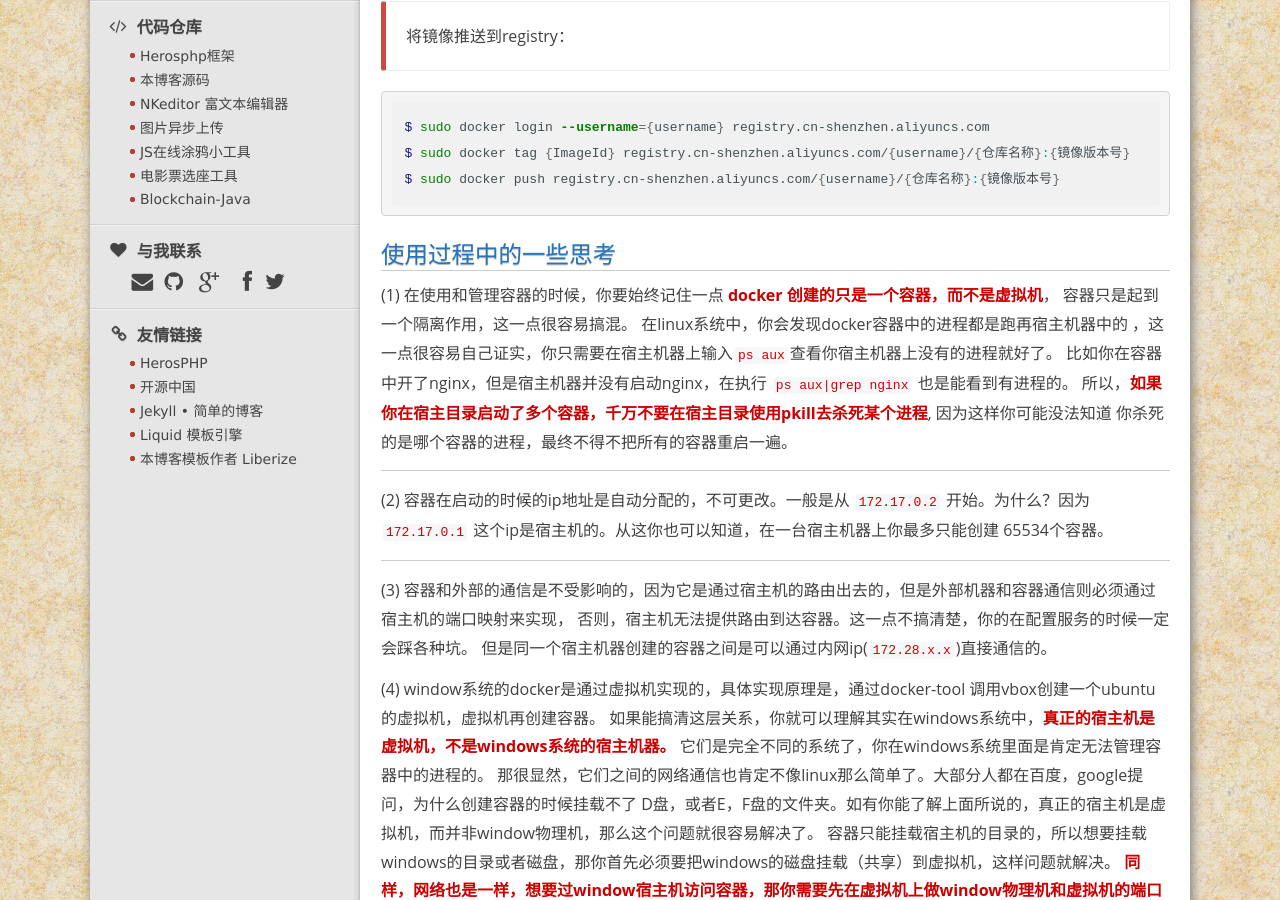
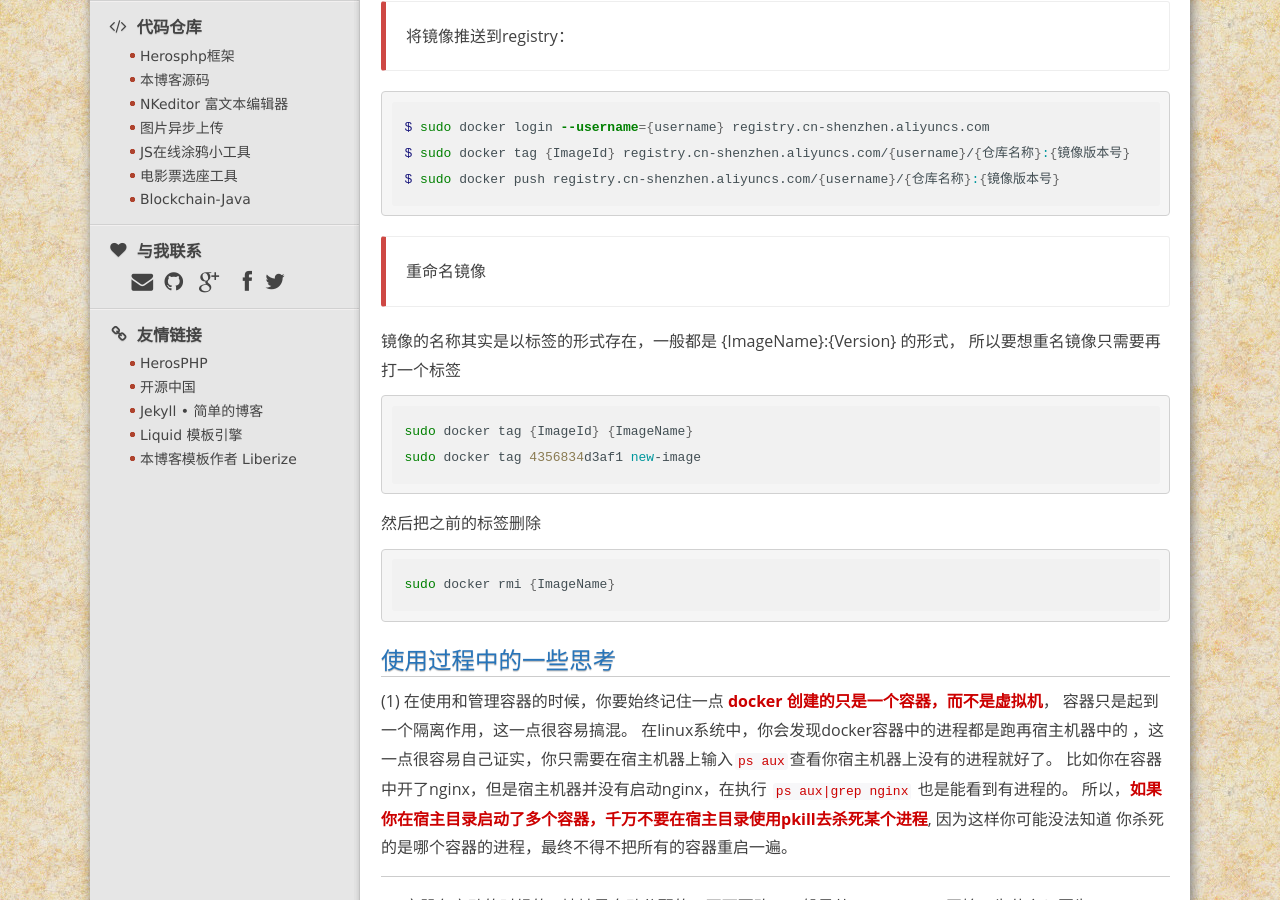
Before and after one commit to FunctFan/blog, a Jekyll site: the page built from _posts/2016/05/2016-05-01-docker-study-1.md, in a window 1280 px wide and 900 px high, scrolled down 3799 px. Built offline with Jekyll 4.4.1, drawn with Linux system fonts in a browser that asks for light colours; comment, search, counter and statistics services are not loaded.

Commit message:
update the blog for docker study

````diff
--- a/_posts/2016/05/2016-05-01-docker-study-1.md
+++ b/_posts/2016/05/2016-05-01-docker-study-1.md
@@ -169,6 +169,22 @@ $ sudo docker tag {ImageId} registry.cn-shenzhen.aliyuncs.com/{username}/{仓库
 $ sudo docker push registry.cn-shenzhen.aliyuncs.com/{username}/{仓库名称}:{镜像版本号}
 ```
 
+> 重命名镜像
+
+镜像的名称其实是以标签的形式存在，一般都是 {ImageName}:{Version} 的形式， 所以要想重名镜像只需要再打一个标签
+
+```bash
+sudo docker tag {ImageId} {ImageName}
+sudo docker tag 4356834d3af1 new-image
+```
+
+然后把之前的标签删除
+
+```bash
+sudo docker rmi {ImageName}
+```
+
+
 使用过程中的一些思考
 =====
 (1) 在使用和管理容器的时候，你要始终记住一点 <strong>docker 创建的只是一个容器，而不是虚拟机</strong>，
````
